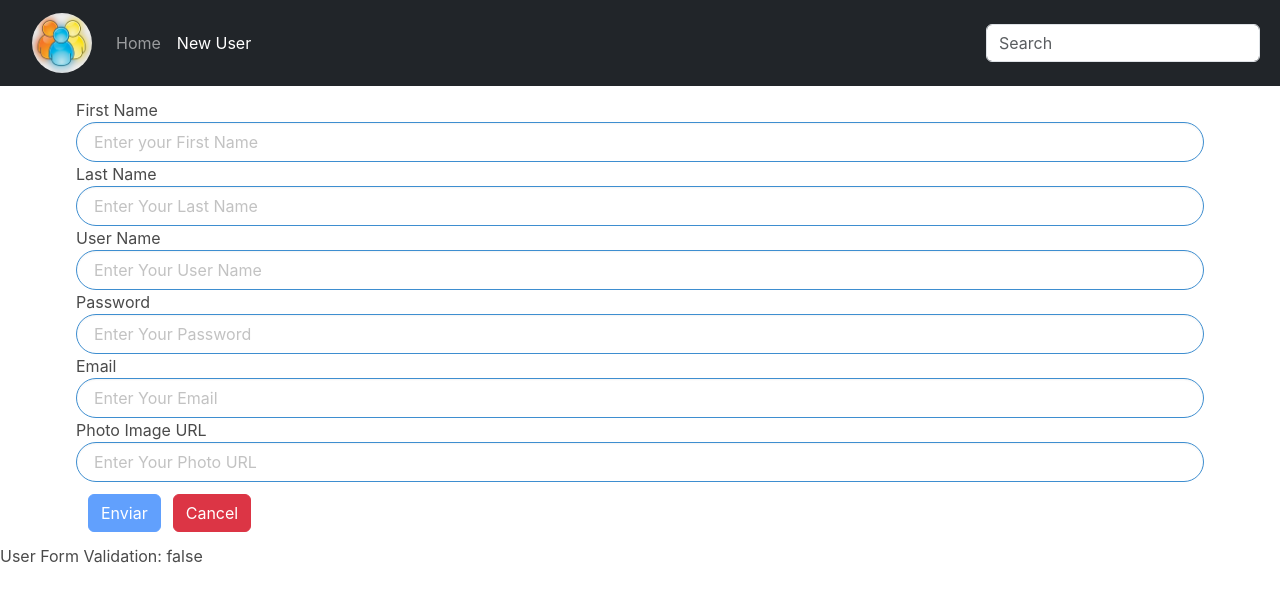
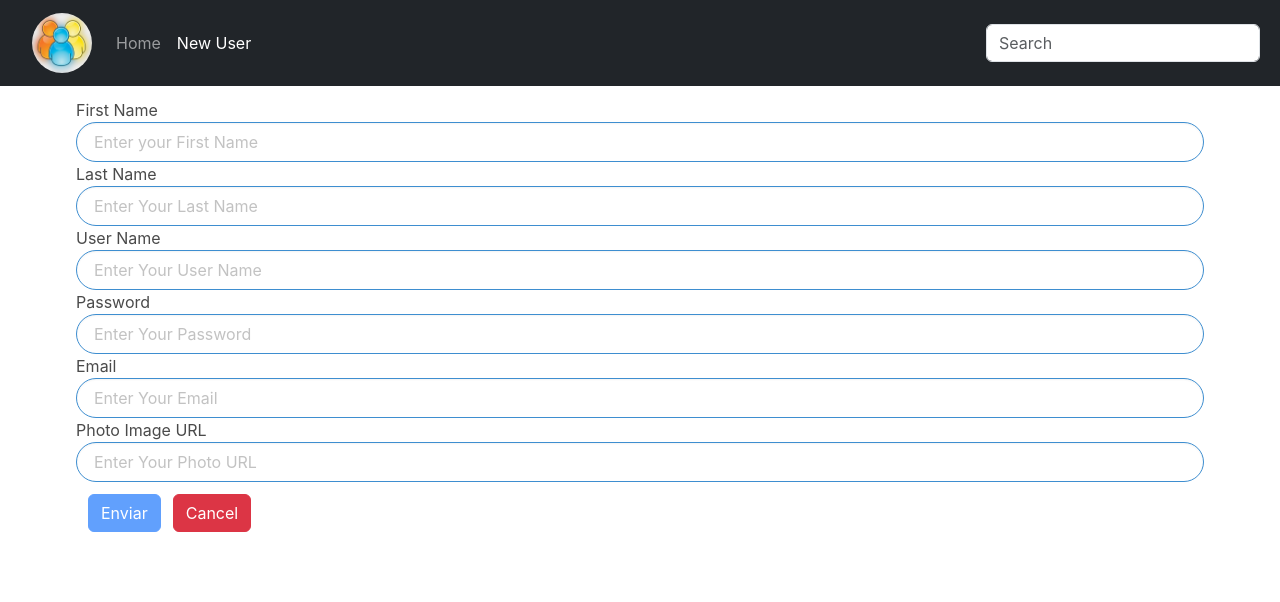
Before and after one commit to lalounirfullstack/OnlineUsersAPI, an Angular app in the folder online-users-api/: page /newuser in a window 1280 px wide. Shown: the top 602 px of the page. Built offline with nearby package versions, Linux system fonts and the light colour scheme; what @sweetalert2/ngx-sweetalert2 would draw is missing.

Commit message:
Adjustments after Testing

```diff
--- a/online-users-api/src/app/components/user-form/user-form.component.html
+++ b/online-users-api/src/app/components/user-form/user-form.component.html
@@ -31,6 +31,3 @@
     <button class="btn btn-danger" [routerLink]="['/home']">Cancel</button>
   </form>
 </section>
-
-<!--User Form - Validation Test -->
-<p>User Form Validation: {{userForm.valid}}</p>
```
Also changed, not shown: 1 other file (tests, documents, lock files or other folders).
